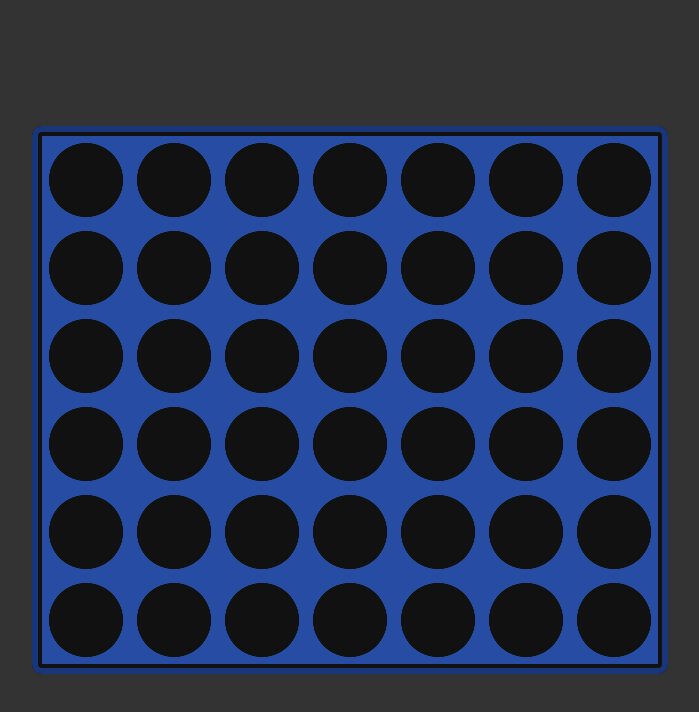
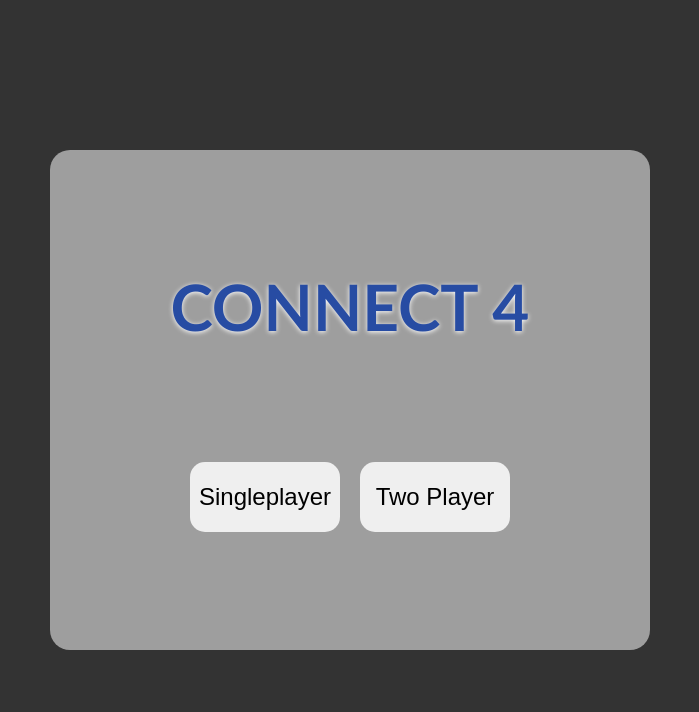
Before and after one commit to devchap8/connect-4, a website built with webpack: page src/template.html in a window 1280 px wide. Shown: the whole page, without its empty margins (290-989 px from the left). Built offline with nearby package versions, Linux system fonts and the light colour scheme.

Commit message:
Markup start screen

```diff
--- a/src/index.js
+++ b/src/index.js
@@ -16,6 +16,8 @@ class GameController {
         this.#p1 = new models.Player("X");
         this.#p2 = new models.Player("O");
         this.#game = new engine.Game(this.#p1, this.#p2);
+        // in final build game and players will be null and declared depending on if the
+        // user presses 1p game or 2p game on start screen
     }
 
     setupEventListeners = () => {
--- a/src/style.css
+++ b/src/style.css
@@ -3,6 +3,7 @@
     --board-border-color: #1a367a;
     --hole-bg: #111;
     --screen-bg: #333;
+    --menu-bg: #9e9e9e;
     --slot-size: 80px;
     --slot-gap: 8px;
 }
@@ -15,12 +16,68 @@
 
 body {
     background-color: var(--screen-bg);
+    height: 100vh;
+    width: 100%;
+    position: relative;
+}
+
+main {
+    width: 100%;
+    height: 100%;
     display: flex;
     justify-content: center;
     align-items: center;
-    height: 100vh;
-    position: relative;
 }
+
+/* Screen States */
+
+.screen {
+    display: none;
+    opacity: 0;
+}
+
+.active-screen {
+    display: block;
+    opacity: 1;
+}
+
+/* Start Screen */
+
+.start-screen {
+    background-color: var(--menu-bg);
+    height: 500px;
+    width: 600px;
+    display: flex;
+    flex-direction: column;
+    justify-content: space-evenly;
+    align-items: center;
+    border-radius: 20px;
+}
+
+.start-screen > h1 {
+    font-size: 4rem;
+    font-weight: 900;
+    font-family: 'Trebuchet MS', 'Lucida Sans Unicode', 'Lucida Grande', 'Lucida Sans', Arial, sans-serif;
+    color: var(--board-color);
+    text-shadow: 0px 1px 5px white;
+}
+
+.start-buttons {
+    display: flex;
+    gap: 20px;
+}
+
+.start-buttons > button {
+    width: 150px;
+    height: 70px;
+    border: none;
+    border-radius: 15px;
+    font-size: 1.5rem;
+    cursor: pointer;
+}
+
+
+/* GameBoard */
 
 .game-container {
     position: relative;
--- a/src/template.html
+++ b/src/template.html
@@ -8,10 +8,16 @@
 </head>
 <body>
     <main>
-        <div class="game-container">
+        <div class="start-screen screen active-screen">
+            <h1>CONNECT 4</h1>
+            <div class="start-buttons">
+                <button class="1p-button">Singleplayer</button>
+                <button class="2p-button">Two Player</button>
+            </div>
+        </div>
+        <div class="game-container screen">
             <div class="board-back">
                 <div class="piece-container" id="piece-container">
-                    <!-- <div class="piece"></div> -->
                 </div>
             </div>
             <div class="board"></div>
```
Also changed, not shown: src/engine.js (+0 -7 lines).
